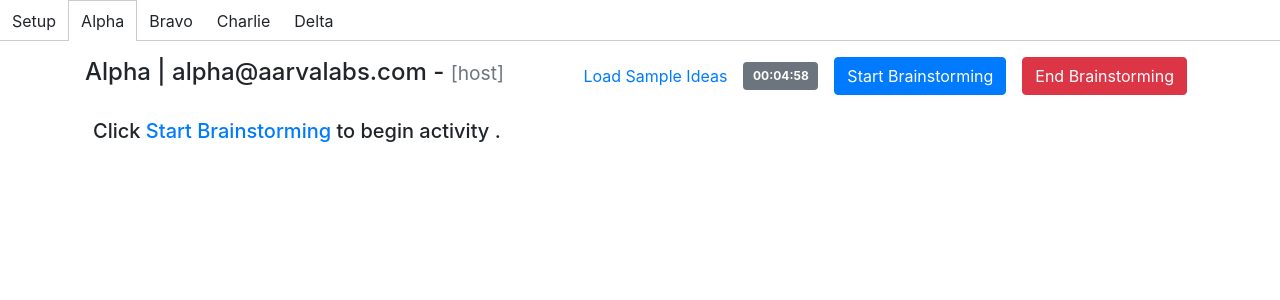
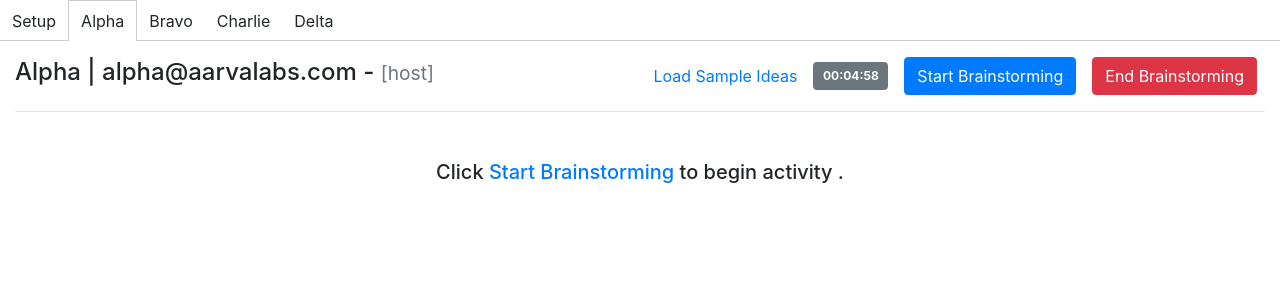
Before and after one commit to santhoshsram/zync-activity-sandbox, a React (Create React App) app: page / in a window 1280 px wide. Both pictures are taken after a click on the element "Alpha". Shown: the top 300 px of the page. Built offline with nearby package versions, Linux system fonts and the light colour scheme.

Commit message:
styling changes

```diff
--- a/src/brainstorm/Brainstorm.jsx
+++ b/src/brainstorm/Brainstorm.jsx
@@ -150,14 +150,17 @@ const Activity = ({ activity, users, user, dispatch }) => {
   const { userId } = user || {}
 
   return (
-    <div className="container">
+    <>
+      <div className="container-fluid">
         <ActivityControls
           user={user}
           users={users}
           activityState={activity}
           dispatch={dispatch}
         />
-
+        <hr />
+      </div>
+      <div className="container">
         <div className="mb-3 ml-2 mr-2 mt-4">
           {(() => {
             switch (activity.currentStage) {
@@ -226,6 +229,7 @@ const Activity = ({ activity, users, user, dispatch }) => {
           })()}
         </div>
       </div>
+    </>
   )
 }
 
--- a/src/brainstorm/Converge.jsx
+++ b/src/brainstorm/Converge.jsx
@@ -6,6 +6,7 @@ const Converge = ({ user, ideas, deleteIdeaHandler, updateIdeaHandler }) => {
   return (
     <>
       <h3 className="mb-3">Converge on below ideas</h3>
+      <hr />
       <IdeasListing
         viewerId={userId}
         ideas={ideas}
--- a/src/brainstorm/Idea.jsx
+++ b/src/brainstorm/Idea.jsx
@@ -31,6 +31,8 @@ const Idea = ({
           >
             {idea.ideaContent}
           </p>
+        </div>
+        <div className="card-footer p-0 pr-2 pb-1 border-0 bg-transparent">
           {allowEdit ? (
             <p className="card-text text-right">
               <a
@@ -38,7 +40,7 @@ const Idea = ({
                 className="text-decoration-none text-primary"
                 onClick={() => deleteIdeaHandler(idea.id)}
               >
-                Delete
+                <small>Delete</small>
               </a>
             </p>
           ) : (
--- a/src/brainstorm/Ideate.jsx
+++ b/src/brainstorm/Ideate.jsx
@@ -15,6 +15,7 @@ const Ideate = ({
   return (
     <>
       <h3>Add your ideas</h3>
+      <hr />
       <AddNewIdea onAddClicked={onAddClicked} />
       <IdeasListing
         viewerId={userId}
--- a/src/brainstorm/NotStarted.jsx
+++ b/src/brainstorm/NotStarted.jsx
@@ -9,7 +9,7 @@ const NotStarted = ({ user }) => {
     Activity.
     */
   return (
-    <>
+    <div className="text-center mt-5">
       {role === "host" ? (
         <h5>
           Click <span className="text-primary">Start Brainstorming</span> to
@@ -20,7 +20,7 @@ const NotStarted = ({ user }) => {
           Host has not started the brainstorming activity yet. Please wait.
         </h5>
       )}
-    </>
+    </div>
   )
 }
 
--- a/src/brainstorm/RoundRobin.jsx
+++ b/src/brainstorm/RoundRobin.jsx
@@ -13,7 +13,8 @@ const RoundRobin = ({ user, ideas, roundRobinInfo, updateIdeaHandler }) => {
     <>
       {roundRobinInfo.roundsToGo >= 0 ? (
         <>
-          <h3>Idea Review Round: {curRound}</h3>
+          <h3>Idea Review Round {curRound}</h3>
+          <hr />
           <p className="mt-3 mb-3">
             Add your comments / suggestions / improvements to the below ideas.
           </p>
```
Lines whose indentation alone changed are shown as unchanged.
